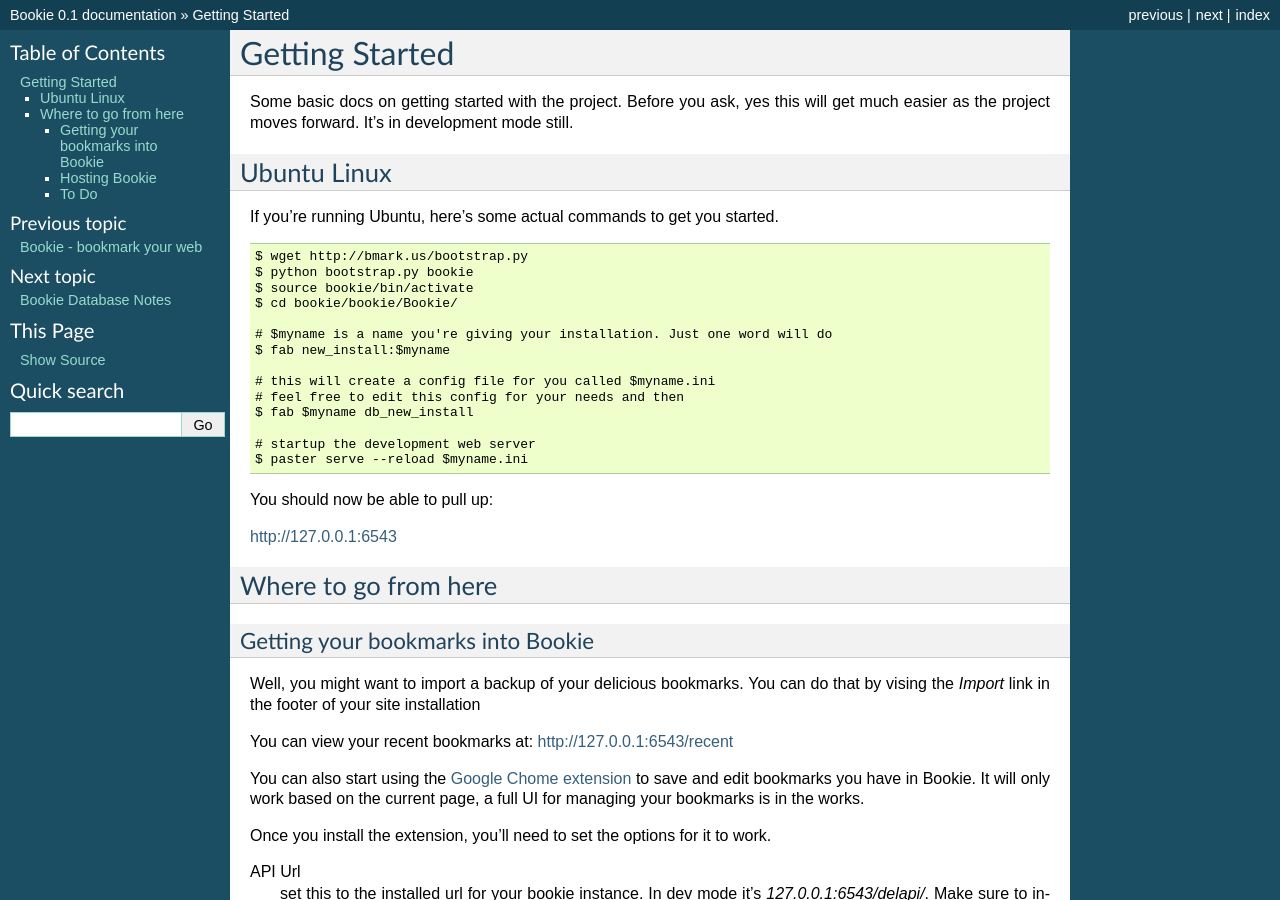
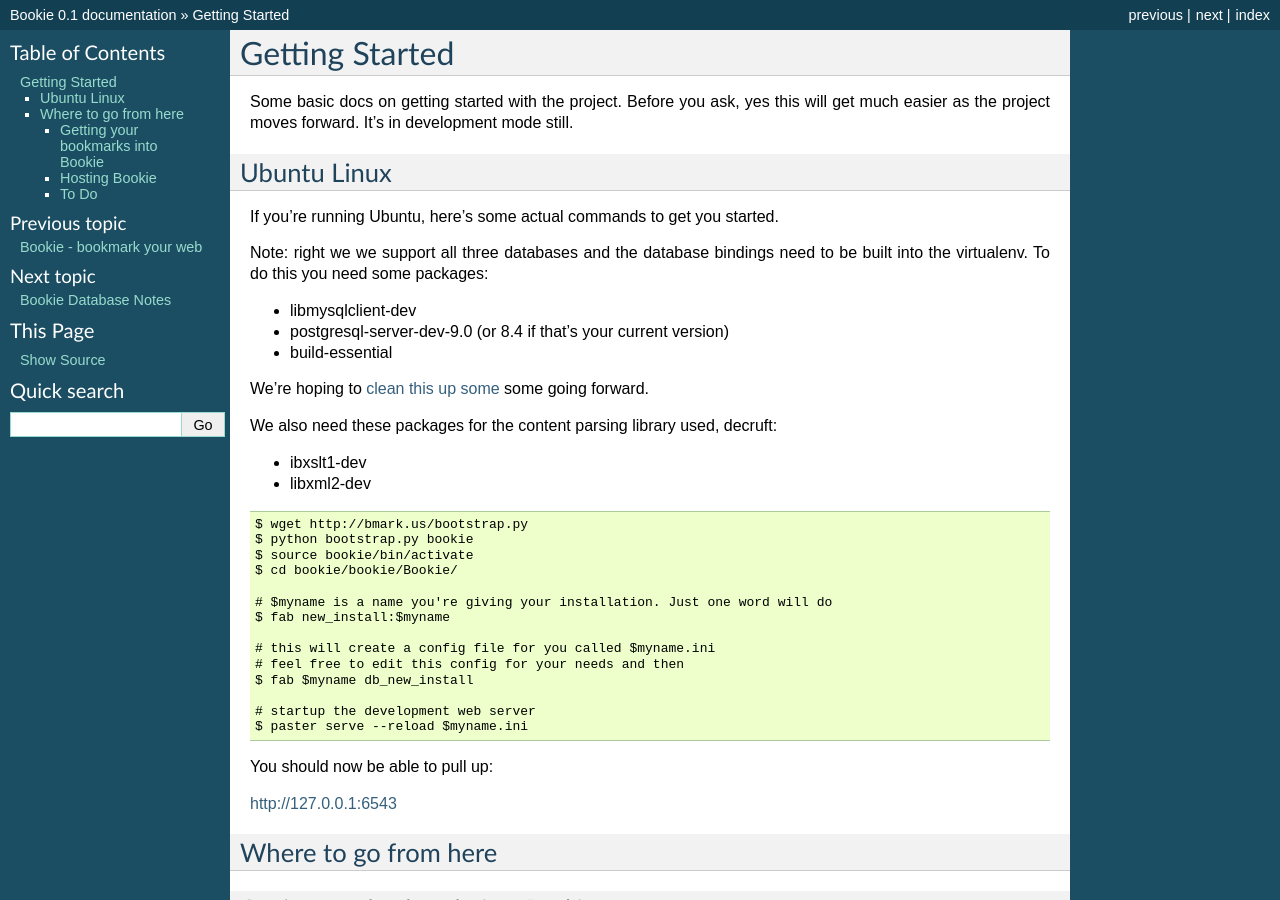
Before and after one commit to bookieio/Bookie, a Sphinx documentation site: the page built from Bookie/docs/started.rst, in a window 1280 px wide and 900 px high. Built offline with Sphinx 7.4.7, drawn with Linux system fonts in a browser that asks for light colours.

Commit message:
Update the started docs

```diff
--- a/Bookie/docs/started.rst
+++ b/Bookie/docs/started.rst
@@ -9,6 +9,20 @@
 ------------
 If you're running Ubuntu, here's some actual commands to get you started.
 
+
+Note: right we we support all three databases and the database bindings need to
+be built into the virtualenv. To do this you need some packages:
+
+- libmysqlclient-dev
+- postgresql-server-dev-9.0 (or 8.4 if that's your current version)
+- build-essential
+
+We're hoping to `clean this up some`_ some going forward.
+
+We also need these packages for the content parsing library used, decruft:
+
+- ibxslt1-dev
+- libxml2-dev
 
 ::
 
@@ -74,3 +88,4 @@
 .. _`git flow`: https://github.com/nvie/gitflow
 .. _`Google Chome extension`: http://bmark.us/bookie_chrome.crx
 .. _`hosting docs`: hosting.html
+.. _`clean this up some`: https://github.com/mitechie/Bookie/issues/37
```
